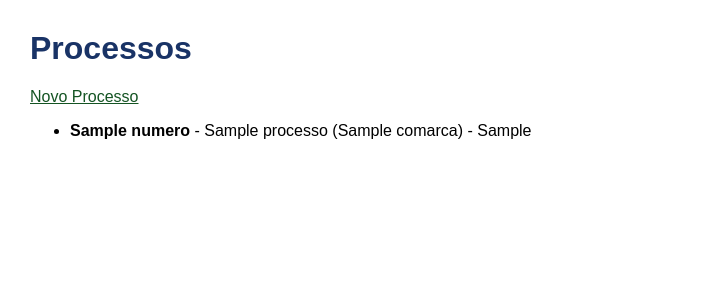
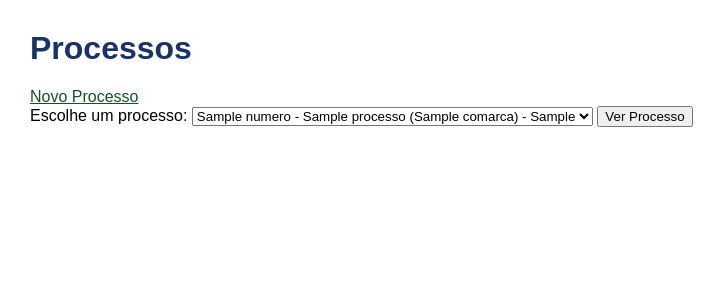
Before and after one commit to grandeguerra/controlo-de-prazos-flask, a Flask app: template templates/index.html in a window 1280 px wide. Shown: the top 300 px of the page, without its empty margins (0-725 px from the left). Run offline with Flask 3, Linux system fonts and the light colour scheme; the template is opened without the code that fills it: most values are stand-ins (such as "Sample title", 1, 10 or a date in 2020).

Commit message:
Adapta index.html para mostrar combo de processos

```diff
--- a/templates/index.html
+++ b/templates/index.html
@@ -8,15 +8,19 @@
 <body>
     <h1>Processos</h1>
     <a href="{{ url_for('novo_processo') }}">Novo Processo</a>
-    <ul>
-        {% for numero, p in processos.items() %}
-            <li>
-                <strong>{{ numero }}</strong> - {{ p.nome_cliente }} ({{ p.comarca }}) - {{ p.data_registo }}
-            </li>
-        {% else %}
-            <li>(Sem processos)</li>
-        {% endfor %}
-    </ul>
+    <form action="{{ url_for('ver_processo') }}" method="get">
+        <label for="numero_processo">Escolhe um processo:</label>
+        <select name="numero_processo" id="numero_processo">
+            {% for numero, p in processos.items() %}
+                <option value="{{ numero }}">
+                    {{ numero }} - {{ p.nome_cliente }} ({{ p.comarca }}) - {{ p.data_registo }}
+                </option>
+            {% else %}
+                <option disabled>(Sem processos)</option>
+            {% endfor %}
+        </select>
+        <button type="submit">Ver Processo</button>
+    </form>
     {% with messages = get_flashed_messages() %}
       {% if messages %}
         <ul>
```
